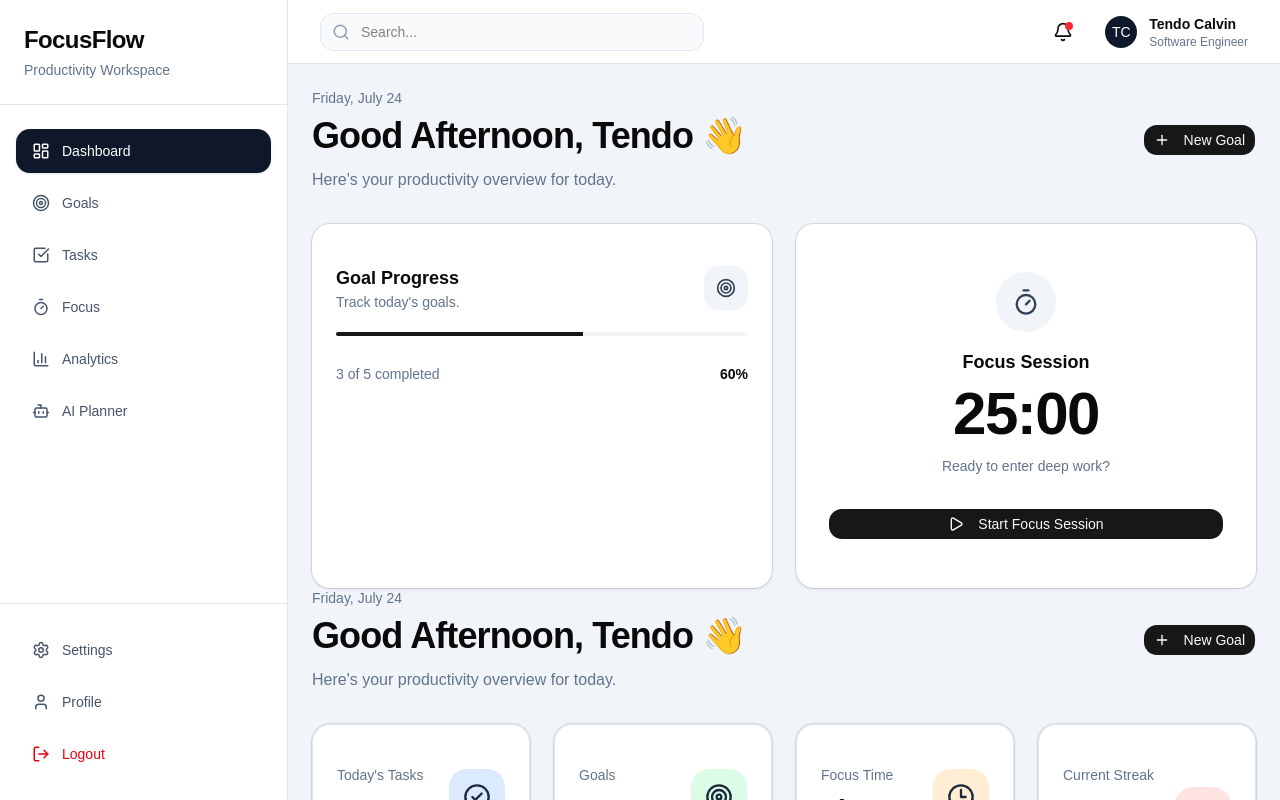
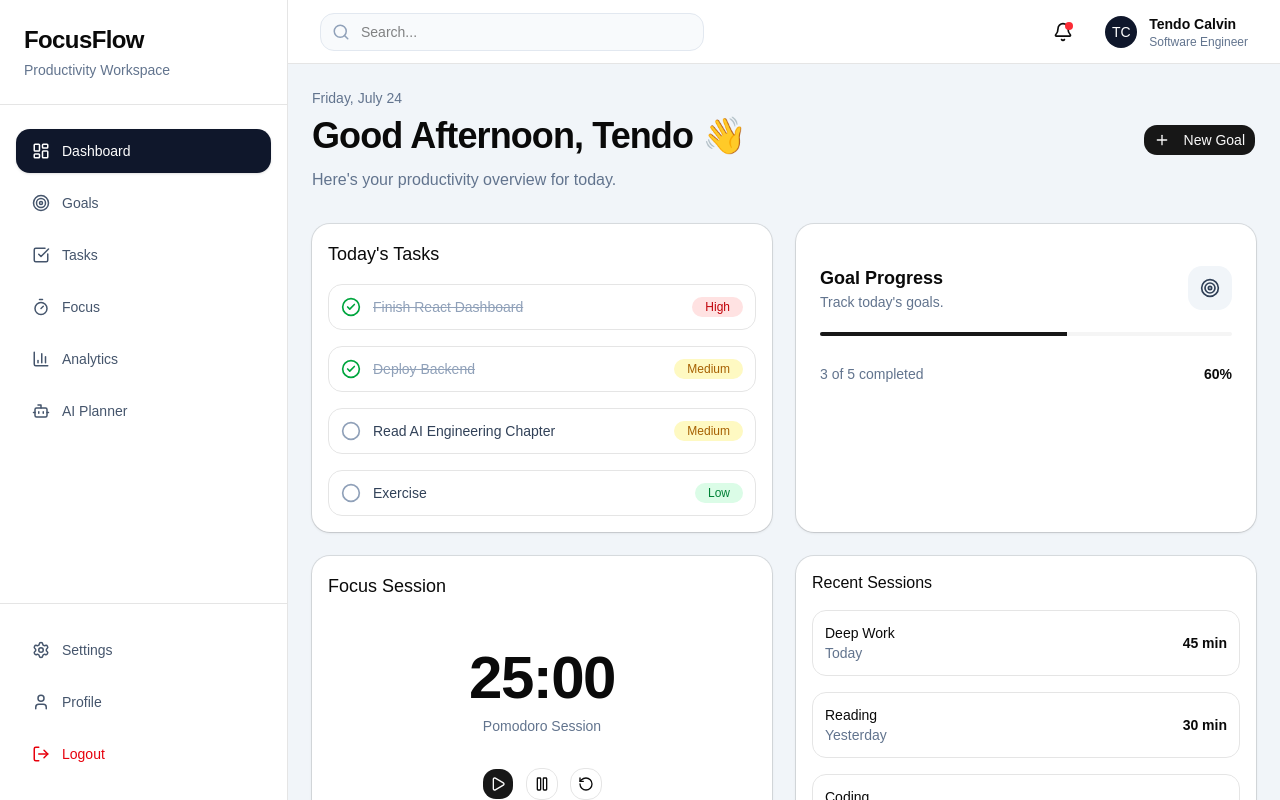
Before and after one commit to tendocalvin1/FocusFlow, a React (Vite) app in the folder Frontend/focusflow-frontend/: page / in a window 1280 px wide. Built offline with nearby package versions, Linux system fonts and the light colour scheme.

Commit message:
feat: add QuickActions, RecentSessionsCard, and TaskListCard components; update Dashboard layout and remove TaskOverviewCard

```diff
--- /dev/null
+++ b/Frontend/focusflow-frontend/src/components/common/ActionCard.jsx
@@ -0,0 +1,76 @@
+import { motion } from "framer-motion";
+import { ChevronRight } from "lucide-react";
+
+export default function ActionCard({
+    icon: Icon,
+    title,
+    description,
+    onClick,
+}) {
+    return (
+        <motion.button
+            whileHover={{
+                y: -4,
+                scale: 1.02,
+            }}
+            whileTap={{
+                scale: 0.98,
+            }}
+            onClick={onClick}
+            className="
+                group
+                flex
+                w-full
+                items-center
+                justify-between
+                rounded-2xl
+                border
+                bg-white
+                p-5
+                text-left
+                shadow-sm
+                transition
+                hover:border-slate-300
+                hover:shadow-md
+            "
+        >
+            <div className="flex items-center gap-4">
+
+                <div
+                    className="
+                        rounded-xl
+                        bg-slate-100
+                        p-3
+                        transition
+                        group-hover:bg-slate-900
+                        group-hover:text-white
+                    "
+                >
+                    <Icon size={22} />
+                </div>
+
+                <div>
+
+                    <h3 className="font-semibold">
+                        {title}
+                    </h3>
+
+                    <p className="text-sm text-slate-500">
+                        {description}
+                    </p>
+
+                </div>
+
+            </div>
+
+            <ChevronRight
+                className="
+                    text-slate-400
+                    transition
+                    group-hover:translate-x-1
+                "
+            />
+
+        </motion.button>
+    );
+}
--- a/Frontend/focusflow-frontend/src/components/dashboard/FocusTimerCard.jsx
+++ b/Frontend/focusflow-frontend/src/components/dashboard/FocusTimerCard.jsx
@@ -1,54 +1,57 @@
-import { Card, CardContent } from "@/components/ui/card";
+import { Card, CardContent, CardHeader, CardTitle } from "@/components/ui/card";
 import { Button } from "@/components/ui/button";
-import { Timer, Play } from "lucide-react";
+import { Play, Pause, RotateCcw } from "lucide-react";
 
-function FocusTimerCard() {
+export default function FocusTimerCard() {
     return (
-        <Card className="rounded-2xl border-slate-200 shadow-sm">
+        <Card className="rounded-2xl shadow-sm">
 
-            <CardContent className="flex flex-col items-center justify-center p-8">
+            <CardHeader>
+                <CardTitle className="text-lg">
+                    Focus Session
+                </CardTitle>
+            </CardHeader>
 
-                <div className="mb-4 rounded-full bg-slate-100 p-4">
+            <CardContent>
 
-                    <Timer
-                        size={28}
-                        className="text-slate-700"
-                    />
+                <div className="flex flex-col items-center justify-center py-8">
+
+                    <p className="text-6xl font-bold tracking-tight">
+                        25:00
+                    </p>
+
+                    <p className="mt-2 text-sm text-slate-500">
+                        Pomodoro Session
+                    </p>
+
+                    <div className="mt-8 flex gap-3">
+
+                        <Button size="icon" className="rounded-xl">
+                            <Play size={18}/>
+                        </Button>
+
+                        <Button
+                            variant="outline"
+                            size="icon"
+                            className="rounded-xl"
+                        >
+                            <Pause size={18}/>
+                        </Button>
+
+                        <Button
+                            variant="outline"
+                            size="icon"
+                            className="rounded-xl"
+                        >
+                            <RotateCcw size={18}/>
+                        </Button>
+
+                    </div>
 
                 </div>
-
-                <h2 className="text-lg font-semibold">
-
-                    Focus Session
-
-                </h2>
-
-                <p className="mt-2 text-6xl font-bold tracking-tight">
-
-                    25:00
-
-                </p>
-
-                <p className="mt-3 text-sm text-slate-500">
-
-                    Ready to enter deep work?
-
-                </p>
-
-                <Button
-                    className="mt-8 w-full rounded-xl"
-                >
-
-                    <Play className="mr-2 h-4 w-4" />
-
-                    Start Focus Session
-
-                </Button>
 
             </CardContent>
 
         </Card>
     );
 }
-
-export default FocusTimerCard;
--- a/Frontend/focusflow-frontend/src/components/dashboard/QuickActions.jsx
+++ b/Frontend/focusflow-frontend/src/components/dashboard/QuickActions.jsx
@@ -0,0 +1,63 @@
+import {
+    PlusCircle,
+    ListTodo,
+    PlayCircle,
+    BarChart3,
+} from "lucide-react";
+
+import { Card, CardHeader, CardTitle, CardContent } from "@/components/ui/card";
+
+import ActionCard from "../common/ActionCard";
+
+export default function QuickActions() {
+
+    return (
+
+        <Card className="rounded-2xl shadow-sm">
+
+            <CardHeader>
+
+                <CardTitle>
+
+                    Quick Actions
+
+                </CardTitle>
+
+            </CardHeader>
+
+            <CardContent>
+
+                <div className="grid gap-4 md:grid-cols-2">
+
+                    <ActionCard
+                        icon={PlusCircle}
+                        title="New Goal"
+                        description="Create a new productivity goal."
+                    />
+
+                    <ActionCard
+                        icon={ListTodo}
+                        title="New Task"
+                        description="Add today's next task."
+                    />
+
+                    <ActionCard
+                        icon={PlayCircle}
+                        title="Start Focus Session"
+                        description="Begin a Pomodoro session."
+                    />
+
+                    <ActionCard
+                        icon={BarChart3}
+                        title="Open Analytics"
+                        description="Review your productivity."
+                    />
+
+                </div>
+
+            </CardContent>
+
+        </Card>
+
+    );
+}
--- a/Frontend/focusflow-frontend/src/components/dashboard/RecentSessionsCard.jsx
+++ b/Frontend/focusflow-frontend/src/components/dashboard/RecentSessionsCard.jsx
@@ -0,0 +1,67 @@
+import { Card, CardContent, CardHeader, CardTitle } from "@/components/ui/card";
+
+const sessions = [
+    {
+        id: 1,
+        title: "Deep Work",
+        duration: "45 min",
+        date: "Today",
+    },
+    {
+        id: 2,
+        title: "Reading",
+        duration: "30 min",
+        date: "Yesterday",
+    },
+    {
+        id: 3,
+        title: "Coding",
+        duration: "60 min",
+        date: "Monday",
+    },
+];
+
+export default function RecentSessionsCard() {
+    return (
+        <Card className="rounded-2xl shadow-sm">
+
+            <CardHeader>
+                <CardTitle>
+                    Recent Sessions
+                </CardTitle>
+            </CardHeader>
+
+            <CardContent className="space-y-4">
+
+                {sessions.map((session) => (
+
+                    <div
+                        key={session.id}
+                        className="flex items-center justify-between rounded-xl border p-3 hover:bg-slate-50"
+                    >
+
+                        <div>
+
+                            <p className="font-medium">
+                                {session.title}
+                            </p>
+
+                            <p className="text-sm text-slate-500">
+                                {session.date}
+                            </p>
+
+                        </div>
+
+                        <span className="font-semibold">
+                            {session.duration}
+                        </span>
+
+                    </div>
+
+                ))}
+
+            </CardContent>
+
+        </Card>
+    );
+}
--- /dev/null
+++ b/Frontend/focusflow-frontend/src/components/dashboard/TaskListCard.jsx
@@ -0,0 +1,94 @@
+import { Card, CardContent, CardHeader, CardTitle } from "@/components/ui/card";
+import { Badge } from "@/components/ui/badge";
+import { CheckCircle2, Circle } from "lucide-react";
+
+const tasks = [
+  {
+    id: 1,
+    title: "Finish React Dashboard",
+    completed: true,
+    priority: "High",
+  },
+  {
+    id: 2,
+    title: "Deploy Backend",
+    completed: true,
+    priority: "Medium",
+  },
+  {
+    id: 3,
+    title: "Read AI Engineering Chapter",
+    completed: false,
+    priority: "Medium",
+  },
+  {
+    id: 4,
+    title: "Exercise",
+    completed: false,
+    priority: "Low",
+  },
+];
+
+function priorityColor(priority) {
+  switch (priority) {
+    case "High":
+      return "bg-red-100 text-red-700";
+    case "Medium":
+      return "bg-yellow-100 text-yellow-700";
+    default:
+      return "bg-green-100 text-green-700";
+  }
+}
+
+export default function TaskListCard() {
+  return (
+    <Card className="rounded-2xl shadow-sm">
+      <CardHeader>
+        <CardTitle className="text-lg">
+          Today's Tasks
+        </CardTitle>
+      </CardHeader>
+
+      <CardContent className="space-y-4">
+
+        {tasks.map((task) => (
+
+          <div
+            key={task.id}
+            className="flex items-center justify-between rounded-xl border p-3 transition hover:bg-slate-50 hover:shadow-sm cursor-pointer"
+          >
+
+            <div className="flex items-center gap-3">
+
+              {task.completed ? (
+                <CheckCircle2 className="text-green-600" size={20} />
+              ) : (
+                <Circle className="text-slate-400" size={20} />
+              )}
+
+              <span
+                className={`text-sm ${
+                  task.completed
+                    ? "line-through text-slate-400"
+                    : "text-slate-700"
+                }`}
+              >
+                {task.title}
+              </span>
+
+            </div>
+
+            <Badge
+            variant="secondary"
+            className={`${priorityColor(task.priority)} px-3 py-1 rounded-full`}>
+              {task.priority}
+            </Badge>
+
+          </div>
+
+        ))}
+
+      </CardContent>
+    </Card>
+  );
+}
--- a/Frontend/focusflow-frontend/src/pages/Dashboard/Dashboard.jsx
+++ b/Frontend/focusflow-frontend/src/pages/Dashboard/Dashboard.jsx
@@ -1,8 +1,11 @@
+import QuickActions from "../../components/dashboard/QuickActions";
+import FocusTimerCard from "../../components/dashboard/FocusTimerCard";
+import RecentSessionsCard from "../../components/dashboard/RecentSessionsCard";
+import TaskListCard from "../../components/dashboard/TaskListCard";
 import StatsGrid from "../../components/dashboard/StatsGrid";
 import DashboardHeader from "@/components/dashboard/DashboardHeader";
 import AnalyticsCard from "@/components/dashboard/AnalyticsCard";
 import GoalProgressCard from "@/components/dashboard/GoalProgressCard";
-import FocusTimerCard from "@/components/dashboard/FocusTimerCard";
 
 function Dashboard() {
     return (
@@ -20,13 +23,26 @@ function Dashboard() {
             {/* Second Row */}
 
            <div className="mt-8 grid gap-6 lg:grid-cols-2">
+                <TaskListCard />
 
                 <GoalProgressCard />
 
-                <FocusTimerCard />
 
             </div>
 
+            <div className="mt-6 grid gap-6 lg:grid-cols-2">
+
+                <FocusTimerCard />
+
+                <RecentSessionsCard />
+
+            </div>
+
+            <div className="mt-6">
+
+                <QuickActions />
+
+            </div>
 
             <div className="space-y-8">
 
```
Also changed, not shown: Frontend/focusflow-frontend/src/components/dashboard/TaskOverviewCard.jsx (deleted).
